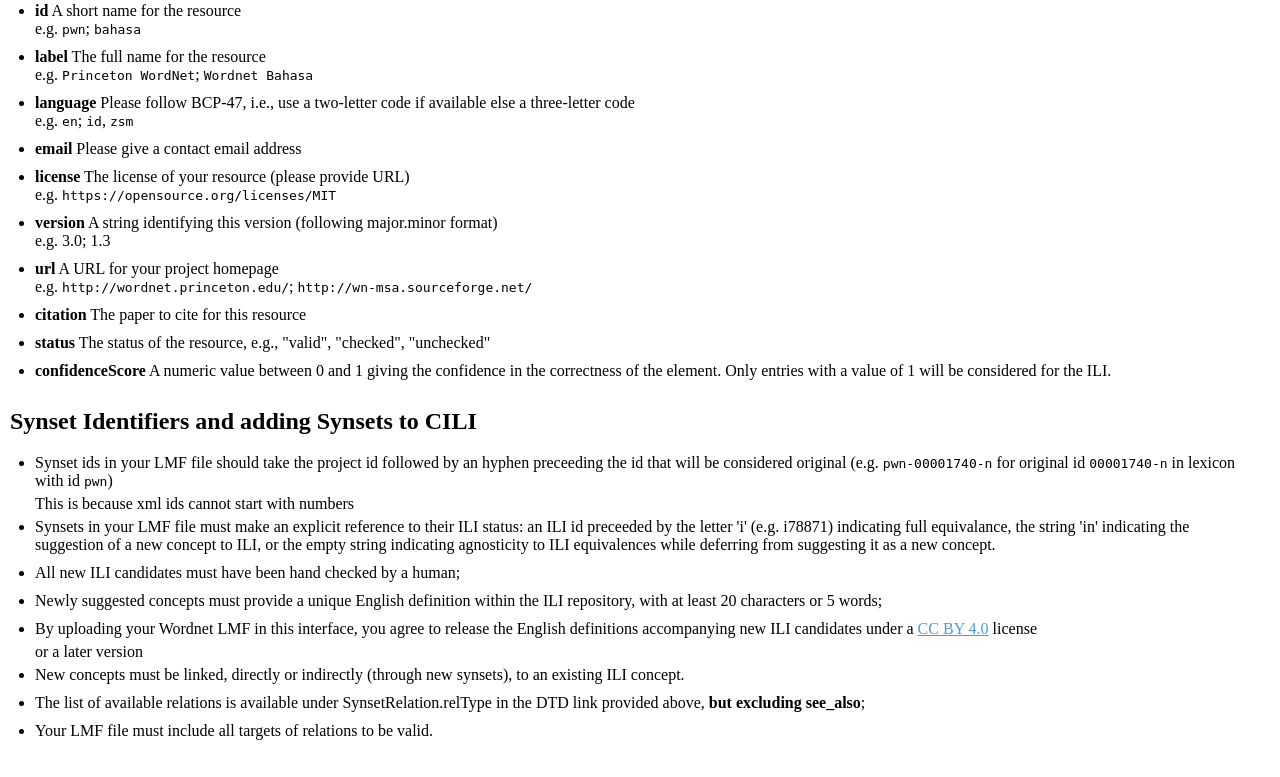
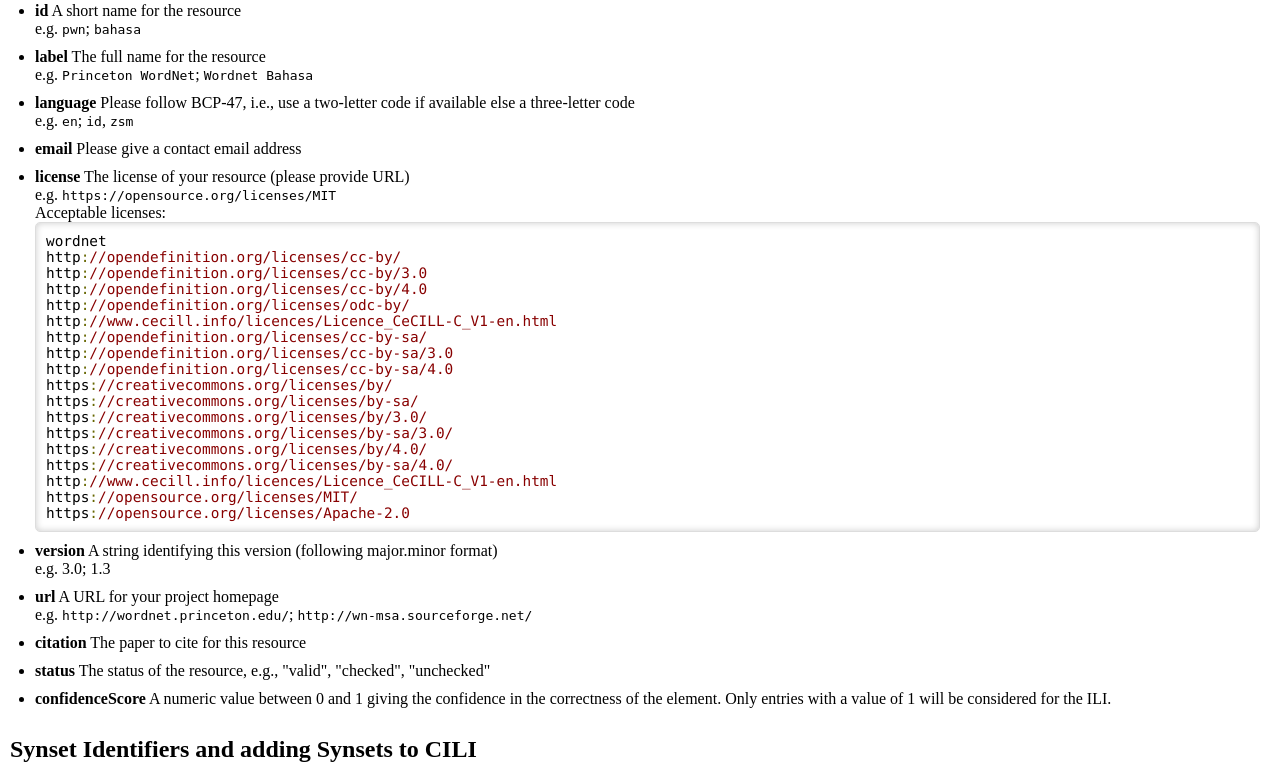
Before and after one commit to globalwordnet/OMW, a Flask app: template omw/templates/upload.html in a window 1280 px wide. Shown: the part 451-1228 px from the top of the page. Run offline with Flask 2, Linux system fonts and the light colour scheme; the template is opened without the code that fills it, so the values that code supplies are empty; parts of the project's set-up code (start-up, migrations or seed data) failed here and were passed over; some libraries are stand-ins or nearby versions.

Commit message:
added more licenses (and documented them)

```diff
--- a/omw/templates/upload.html
+++ b/omw/templates/upload.html
@@ -36,7 +36,28 @@ Uploading can be done through a file or by providing a url pointing to a valid W
       <br>e.g. <tt>en</tt>; <tt>id</tt>, <tt>zsm</tt>
     <li><strong>email</strong> Please give a contact email address
     <li><strong>license</strong> The license of your resource (please provide URL)
-	<br>e.g. <tt>https://opensource.org/licenses/MIT</tt>
+      <br>e.g. <tt>https://opensource.org/licenses/MIT</tt>
+      <br> Acceptable licenses:
+<pre>
+wordnet
+http://opendefinition.org/licenses/cc-by/
+http://opendefinition.org/licenses/cc-by/3.0
+http://opendefinition.org/licenses/cc-by/4.0
+http://opendefinition.org/licenses/odc-by/
+http://www.cecill.info/licences/Licence_CeCILL-C_V1-en.html
+http://opendefinition.org/licenses/cc-by-sa/
+http://opendefinition.org/licenses/cc-by-sa/3.0
+http://opendefinition.org/licenses/cc-by-sa/4.0
+https://creativecommons.org/licenses/by/
+https://creativecommons.org/licenses/by-sa/
+https://creativecommons.org/licenses/by/3.0/
+https://creativecommons.org/licenses/by-sa/3.0/
+https://creativecommons.org/licenses/by/4.0/
+https://creativecommons.org/licenses/by-sa/4.0/
+http://www.cecill.info/licences/Licence_CeCILL-C_V1-en.html
+https://opensource.org/licenses/MIT/
+https://opensource.org/licenses/Apache-2.0
+</pre>
     <li><strong>version</strong> A string identifying this version (following
                      major.minor format)
       	<br>e.g. 3.0; 1.3
--- a/omw/wn_syntax.py
+++ b/omw/wn_syntax.py
@@ -495,9 +495,17 @@ with app.app_context():
                                    'http://opendefinition.org/licenses/cc-by/3.0',
                                    'http://opendefinition.org/licenses/cc-by/4.0',
                                    'http://opendefinition.org/licenses/odc-by/',
+                                   'http://www.cecill.info/licences/Licence_CeCILL-C_V1-en.html',
                                    'http://opendefinition.org/licenses/cc-by-sa/',
                                    'http://opendefinition.org/licenses/cc-by-sa/3.0',
                                    'http://opendefinition.org/licenses/cc-by-sa/4.0',
+                                   "https://creativecommons.org/licenses/by/",
+                                   "https://creativecommons.org/licenses/by-sa/",
+                                   "https://creativecommons.org/licenses/by/3.0/",
+                                   "https://creativecommons.org/licenses/by-sa/3.0/",
+                                   "https://creativecommons.org/licenses/by/4.0/",
+                                   "https://creativecommons.org/licenses/by-sa/4.0/",
+                                   "http://www.cecill.info/licences/Licence_CeCILL-C_V1-en.html",
                                    'https://opensource.org/licenses/MIT/',
                                    'https://opensource.org/licenses/Apache-2.0']
                 if lic in acceptable_lics:
```
